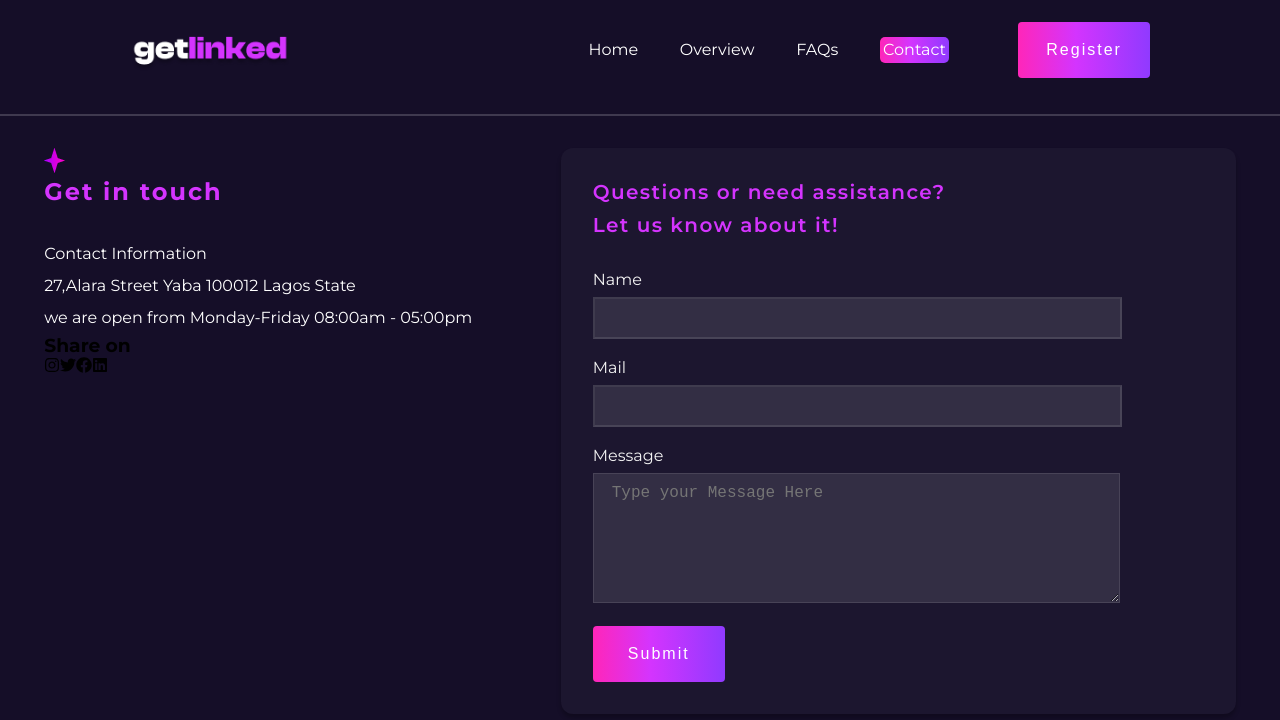
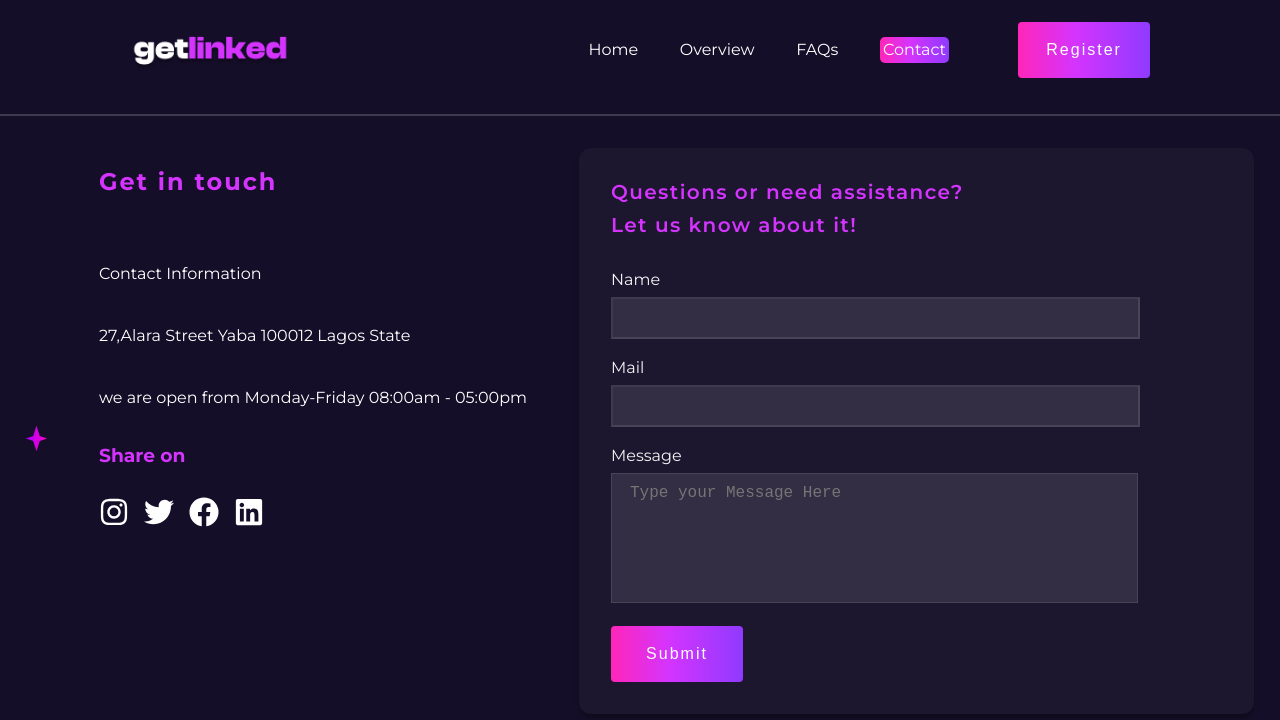
Before and after one commit to EjiroOsiephri/Getlinked-project, a React (Vite) app in the folder vite-project/: page /contact in a window 1280 px wide. Shown: the top 720 px of the page. Built offline with nearby package versions, Linux system fonts and the light colour scheme.

Commit message:
Finished desktop ui section

```diff
--- a/vite-project/src/pages/Contact.tsx
+++ b/vite-project/src/pages/Contact.tsx
@@ -8,8 +8,8 @@ const Contact = () => {
     <>
       <Header />
       <main className={Classes["contactSection"]}>
+        <img src={starGra} alt="" />
         <section className={Classes["textSection"]}>
-          <img src={starGra} alt="" />
           <h1>Get in touch</h1>
           <p>Contact Information</p>
           <p>27,Alara Street Yaba 100012 Lagos State</p>
--- a/vite-project/src/sass/Contact.module.scss
+++ b/vite-project/src/sass/Contact.module.scss
@@ -3,8 +3,26 @@
   justify-content: space-around;
   margin-top: 2rem;
 }
+.textSection > h1 {
+  margin-top: 0.8em;
+}
+.textSection {
+  display: flex;
+  flex-direction: column;
+  gap: 30px;
+}
 .last-text {
   margin-bottom: 2rem !important;
+}
+.textSection > h3 {
+  color: rgba(212, 52, 254, 1);
+}
+.textSection > h4 {
+  display: flex;
+  gap: 15px;
+  font-weight: 700;
+  font-size: 30px;
+  color: white;
 }
 .formSection > h2 {
   font-size: 20px;
@@ -46,4 +64,5 @@ form textarea {
   background-color: rgba(255, 255, 255, 0.1);
   border-color: rgba(255, 255, 255, 0.1);
   color: #f4f4f4;
+  resize: none;
 }
```
